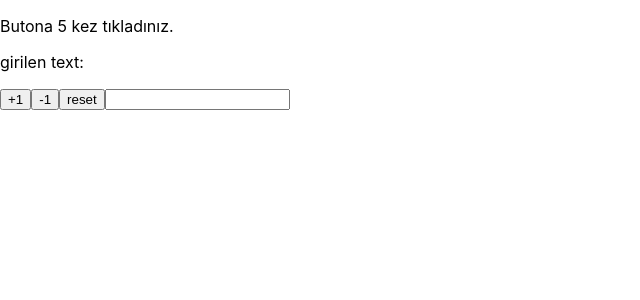
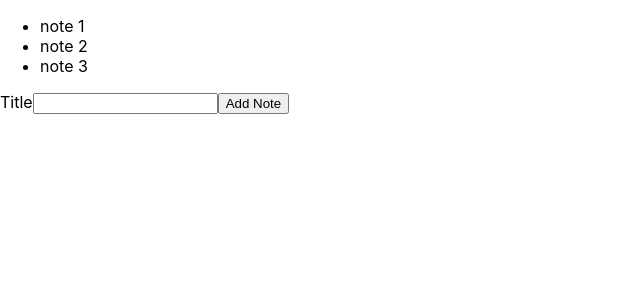
Before and after one commit to CherokeeX/react-hooks, a React (Create React App) app: page / in a window 1280 px wide. Shown: the top 300 px of the page, without its empty margins (0-640 px from the left). Built offline with nearby package versions, Linux system fonts and the light colour scheme.

Commit message:
6_6_uygulama-useeffect

```diff
--- a/src/App.js
+++ b/src/App.js
@@ -1,70 +1,9 @@
-// class component => state (Component), lifecycle
-// function component + state (hooks)
-
-
-// import { Component } from "react";
-
-// class App extends Component {
-//   constructor(props) {
-//     super(props);
-//     this.state = {
-//       count: 0
-//     }
-//   }
-
-//   componentDidMount() {
-//     console.log("did mount");
-//   }
-
-//   componentDidUpdate() {
-//     console.log("component update");
-//   }
-
-//   render() {
-//     return (
-//       <>
-//         <p>Butona { this.state.count } kez tıkladınız.</p>
-//         <button onClick={ () => this.setState({ count: this.state.count + 1 }) }>+1</button>
-//       </>
-//     );
-//   }
-// }
-
-// componentDidMount, componentDidUpdate
-
-import { useState, useEffect } from "react";
+import NoteList from "./components/NoteList";
 
 function App(props) {
-  const [count, setCount] = useState(props.count);
-  const [text, setText] = useState(props.text);
-
-  useEffect(() => {
-    console.log("count");
-  }, [count]);
-
-  useEffect(() => {
-    console.log("componentDidMount");
-  }, []);
-
-  useEffect(() => {
-    console.log("componentDidMount, componentDidUpdate")
-  });
-
   return (
-    <>
-      <p>Butona { count } kez tıkladınız.</p>
-      <p>girilen text: { text }</p>
-      <button onClick={ () => setCount(count + 1) }>+1</button>
-      <button onClick={ () => setCount(count - 1) }>-1</button>
-      <button onClick={ () => setCount(props.count) }>reset</button>
-      <input type="text" value={ text } onChange={ (e) => setText(e.target.value) }/>
-    </>
+    <NoteList />
   );
 }
 
-App.defaultProps = {
-  count: 5,
-  text: ''
-}
-
 export default App;
--- a/src/components/NoteList.js
+++ b/src/components/NoteList.js
@@ -1,4 +1,4 @@
-import { useState } from "react";
+import { useEffect, useState } from "react";
 import AddNote from "./AddNote";
 
 const NoteList = () => {
@@ -8,6 +8,19 @@ const NoteList = () => {
         { id: 2, title: "note 2" },
         { id: 3, title: "note 3" }
     ]);
+
+    useEffect(() => {
+        console.log("loaded");
+        const data = JSON.parse(localStorage.getItem("notes"));
+        if(data) {
+            setNotes(data);
+        }
+    },[]);
+
+    useEffect(() => {
+        console.log("updated");
+        localStorage.setItem("notes", JSON.stringify(notes));
+    }, [notes]);
 
     const newNote = (title) => {
         setNotes([...notes, { id: notes.length + 1, title: title }]);
--- a/src/index.js
+++ b/src/index.js
@@ -6,9 +6,7 @@ import reportWebVitals from './reportWebVitals';
 
 const root = ReactDOM.createRoot(document.getElementById('root'));
 root.render(
-  <React.StrictMode>
     <App />
-  </React.StrictMode>
 );
 
 // If you want to start measuring performance in your app, pass a function
```
Also changed, not shown: src/Counter.js (+30 -1 lines).
